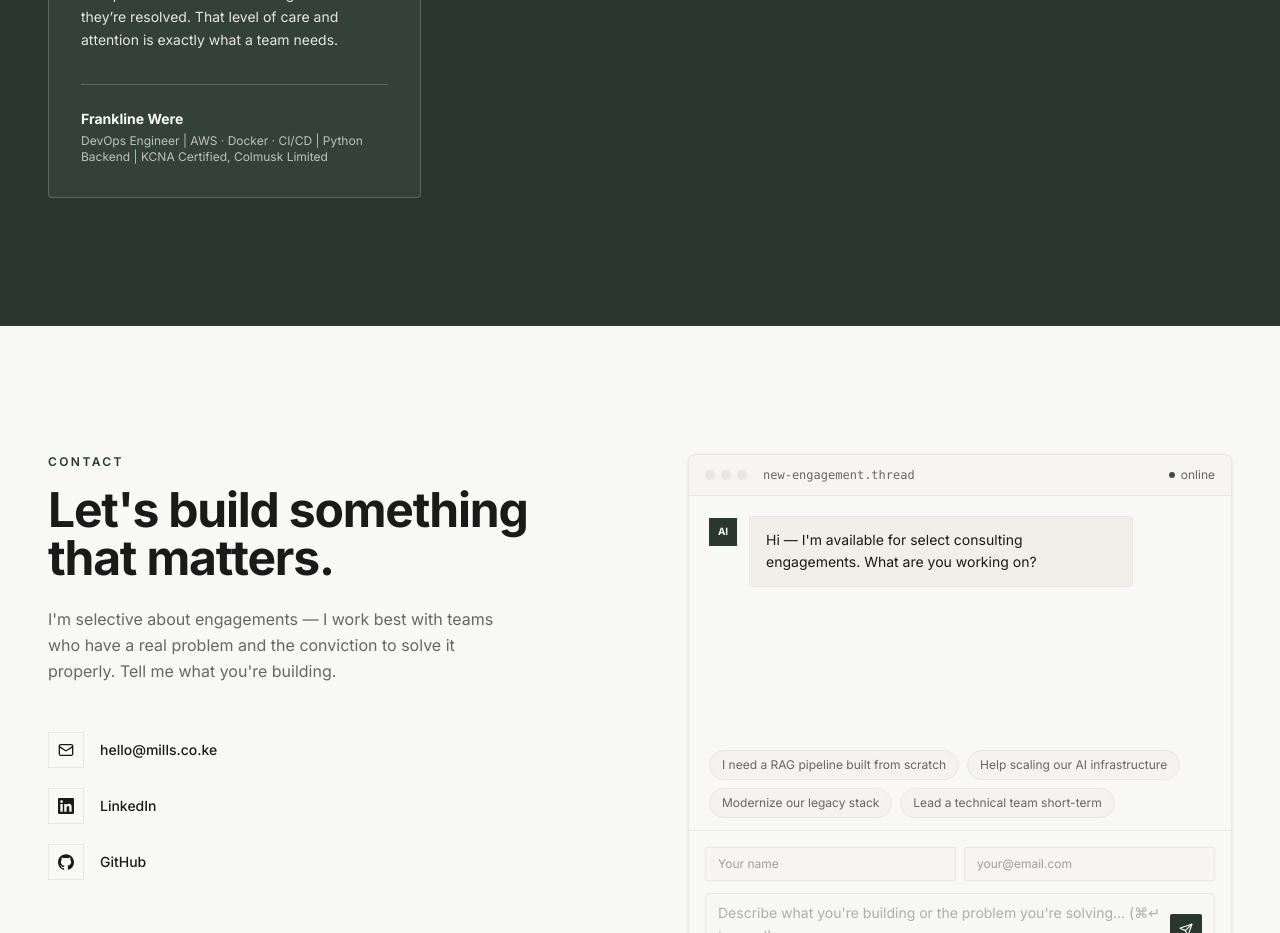
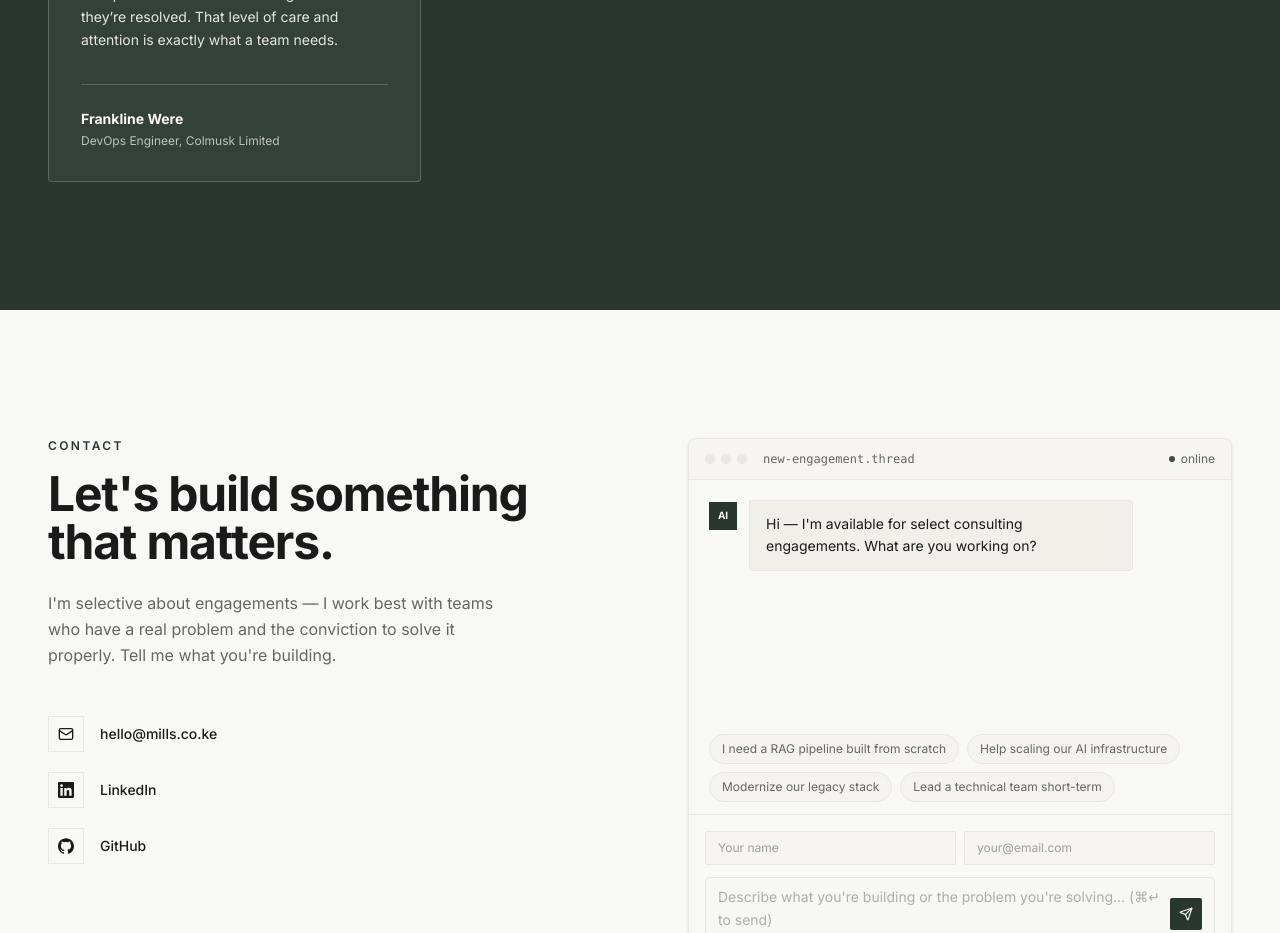
Before and after one commit to mikemills254/portfolio, a React (Vite) app: page / in a window 1280 px wide. Shown: the part 3020-3953 px from the top of the page. Built offline with nearby package versions, Linux system fonts and the light colour scheme.

Commit message:
feat: implement interactive contact and testimonials sections and update portfolio profile documentation

```diff
--- a/src/sections/Contact.tsx
+++ b/src/sections/Contact.tsx
@@ -88,7 +88,9 @@ export default function Contact() {
   const textareaRef = useRef<HTMLTextAreaElement>(null);
 
   useEffect(() => {
-    bottomRef.current?.scrollIntoView({ behavior: 'smooth' });
+    if (messages.length > 1 || stage !== 'idle') {
+      bottomRef.current?.scrollIntoView({ behavior: 'smooth', block: 'nearest' });
+    }
   }, [messages, stage]);
 
   function validate() {
--- a/src/sections/Testimonials.tsx
+++ b/src/sections/Testimonials.tsx
@@ -4,7 +4,7 @@ const testimonials = [
   {
     quote: "Let Craig David do the walking, Michael won’t. When something in the system isn’t right, he stays at his workstation until it is. He sticks with problems and works through them until they’re resolved. That level of care and attention is exactly what a team needs.",
     author: "Frankline Were",
-    title: "DevOps Engineer | AWS · Docker · CI/CD | Python Backend | KCNA Certified",
+    title: "DevOps Engineer",
     company: "Colmusk Limited"
   }
 ];
--- a/tsconfig.app.json
+++ b/tsconfig.app.json
@@ -24,7 +24,6 @@
     "noUnusedParameters": true,
     "erasableSyntaxOnly": true,
     "noFallthroughCasesInSwitch": true,
-    "baseUrl": ".",
     "paths": {
       "@/*": [
         "./src/*"
```
Also changed, not shown: 1 other file (tests, documents, lock files or other folders).
